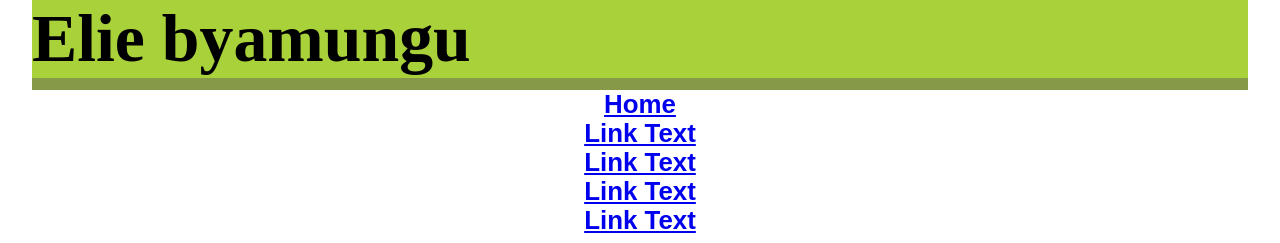
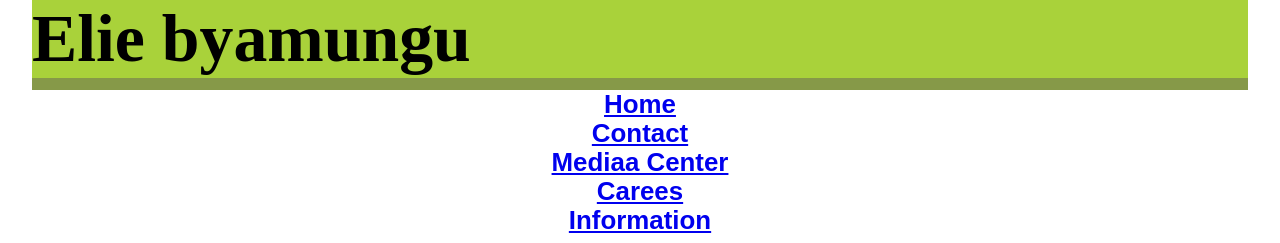
Before and after one commit to byam0003/midterm-Elie-byamungu, a plain HTML site: page index.html in a window 1280 px wide. Shown: the top 243 px of the page. Drawn offline with Linux system fonts and the light colour scheme; a web font is replaced by a local one.

Commit message:
Update index.html

```diff
--- a/index.html
+++ b/index.html
@@ -15,10 +15,10 @@
         <nav role="navigation">
             <ul class="mainnav">
                 <li class="link"><a href="#">Home</a></li>
-                <li class="Contact"><a href="#">Link Text</a></li>
-                <li class="Media Center"><a href="#">Link Text</a></li>
-                <li class="Carees"><a href="#">Link Text</a></li>
-                <li class="Information"><a href="#">Link Text</a></li>
+                <li class="link"><a href="#">Contact</a></li>
+                <li class="link"><a href="#">Mediaa Center</a></li>
+                <li class="link"><a href="#">Carees</a></li>
+                <li class="link"><a href="#">Information</a></li>
             </ul>
         </nav>
         <main class="main">
```
